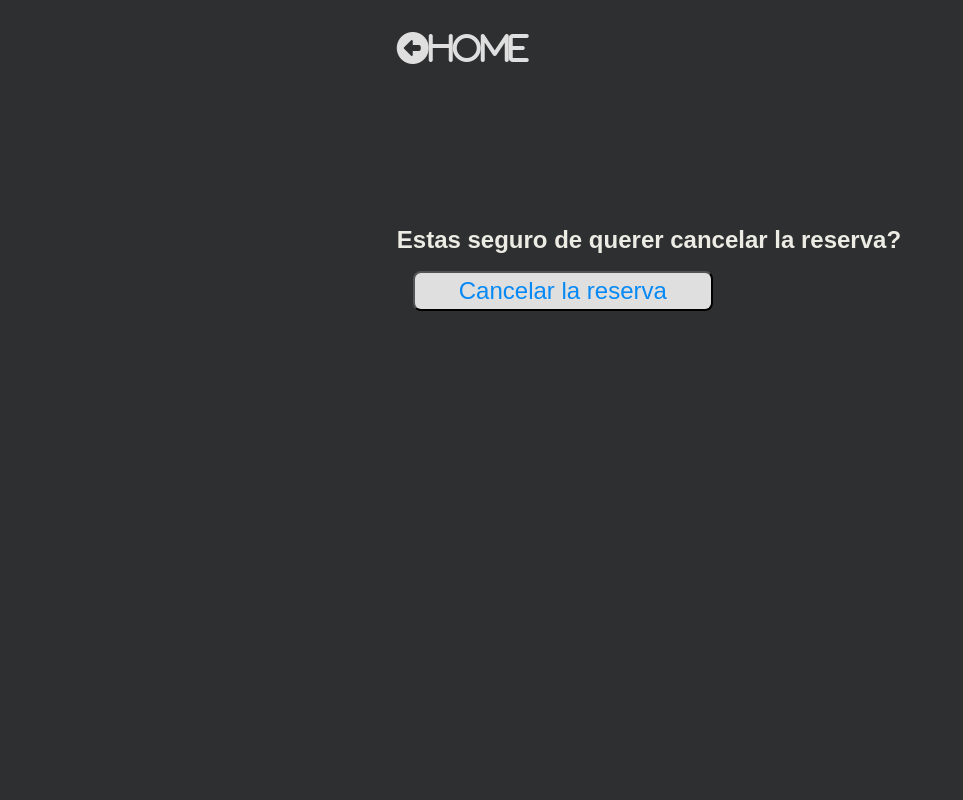
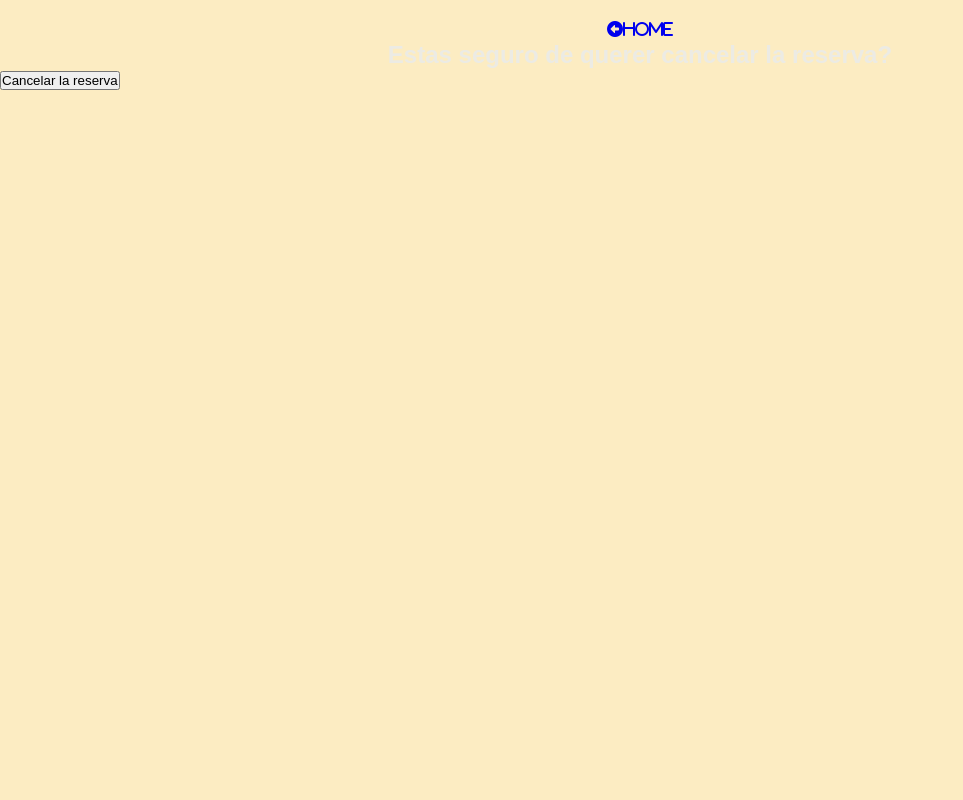
Before and after one commit to sebadp/Alojamientos_Medium, a Django app: page /booking/cancel/25 in a window 1280 px wide. Shown: the whole page, without its empty margins (0-963 px from the left). Run offline with Django 3.2, Linux system fonts and the light colour scheme; data comes from the database, SQL or seed files in the repository; both versions use the stored data as it was after the commit; some libraries are stand-ins or nearby versions.

Commit message:
prep_for_feedback

```diff
--- a/hotel/static/hotel/css/detail.css
+++ b/hotel/static/hotel/css/detail.css
@@ -1,104 +1,63 @@
-/* Root CSS */
-
 *{
     padding:0;
     margin:0;
     box-sizing: border-box;
 }
+
 body{
-    background-color: rgb(46, 47, 48);
+    background-color: #fcecc2;
     color: rgb(236, 235, 228);
     font-family: sans-serif;
     line-height: 1.25;
-    height: 100vh;
-    width: 100vw;
+    max-width: 100vw;
+
+    position: relative;
+
+}
+.banner img{
+    max-width: 100vw;
+
+}
+.info{
+    position: relative;
+    margin-left: auto;
+    margin-right: auto;
+    max-height: 80vh;
+    display: block;
+    }
+.home{
+    position: relative;
+    margin-left: auto;
+    margin-right: auto;
+    text-align: center;
+
+}
+.carrusel__container{
+    position: relative;
+    display: block;
+    width: 70vw;
+    height: 50vh;
+    margin-left: auto;
+    margin-right: auto;
+}
+.carrusel__container img{
+    object-fit: cover;
+    max-height: 65vh;
+    width: 70vw;
+}
+.reserva{
+    margin: 11em;
+    display: block;
 
 }
 
-/* Main Divs */
-.banner{
-    width: 100vw;
-    height: 100VH;
-    display: block;
-    position: absolute;
+.reserva .info-reservas, .form, .card, h1, h2, p{
+    margin-left: auto;
+    margin-right: auto;
+    text-align: center;
 }
 
-.content {
-    display: flex;
-    flex-direction: row;
-    flex-wrap: wrap;
-    width:100%;
-    justify-content: left;
-}
-
-.image{
-    flex: 0.3;
-}
-
-.room{
-    flex:0.5;
-    margin: 2rem;
-    display:flex;
-    text-align: left;
-    align-items: start;
-    flex-direction: column;
-}
-
-/* Sub Divs */
-
-.home{
-    flex: 0.2;
-}
-.room-info{
-    flex: 0.4;
-    margin: 5rem 1rem;
+footer img{
+    max-width: 100vw;
 
 }
-
-form{
-    display: flex;
-    flex: 0.4 1 auto;
-    flex-direction: column;
-}
-
-/* Inside Sub Divs */
-
-.image img{
-    flex:1;
-    max-height: 100vh;
-}
-
-i{
-    color:#dfdfdf;
-    font-size: 2rem;
-}
-
-/* Form's CSS */
-
-.input-div{
-    flex: 1 1 auto;
-    margin:1rem;
-    display: flex;
-    flex-direction: column;
-    justify-content: space-between;
-}
-
-input, button{
-    flex:1;
-    width:300px;
-    border-radius: 0.5rem;
-    line-height: 1.5;
-    font-size: 1.5rem;
-    color: #555;
-}
-
-button{
-    background-color: #dfdfdf;
-    color:rgb(6, 137, 245);
-    outline:none;
-}
-
-button:hover{
-    color:#dfdfdf;
-    background-color: rgb(6, 137, 245);
-}
--- a/hotel/static/hotel/css/index.css
+++ b/hotel/static/hotel/css/index.css
@@ -557,8 +557,14 @@ header.img{
     height: 100%;
     object-fit: cover;
 }
+.productos{
+  background-color: #fcecc2;
+
+}
 .productos .container{
   display: block;
+  background-color: #fcecc2;
+
   max-width: 70%;
   margin-left: auto;
   margin-right: auto;
--- a/hotel/templates/hotel/booking_confirm_delete.html
+++ b/hotel/templates/hotel/booking_confirm_delete.html
@@ -29,7 +29,7 @@
 
             <!-- Div 1: Back to Home -->
             <div class="home">
-                <a href="{% url 'hotel:ApartmentList' %}"><i class="fas fa-arrow-alt-circle-left">Home</i></a>
+                <a href="{% url 'hotel:index' %}"><i class="fas fa-arrow-alt-circle-left">Home</i></a>
             </div>
 
             <!-- Div 2: Room Information -->
```
Also changed, not shown: hotel/templates/apartment_detail.html (+87 -63 lines), hotel/templates/apartment_list.html (deleted, +0 -100 lines), hotel/templates/hotel/index.html (+9 -3 lines), hotel/views.py (+0 -31 lines), db.sqlite3.
